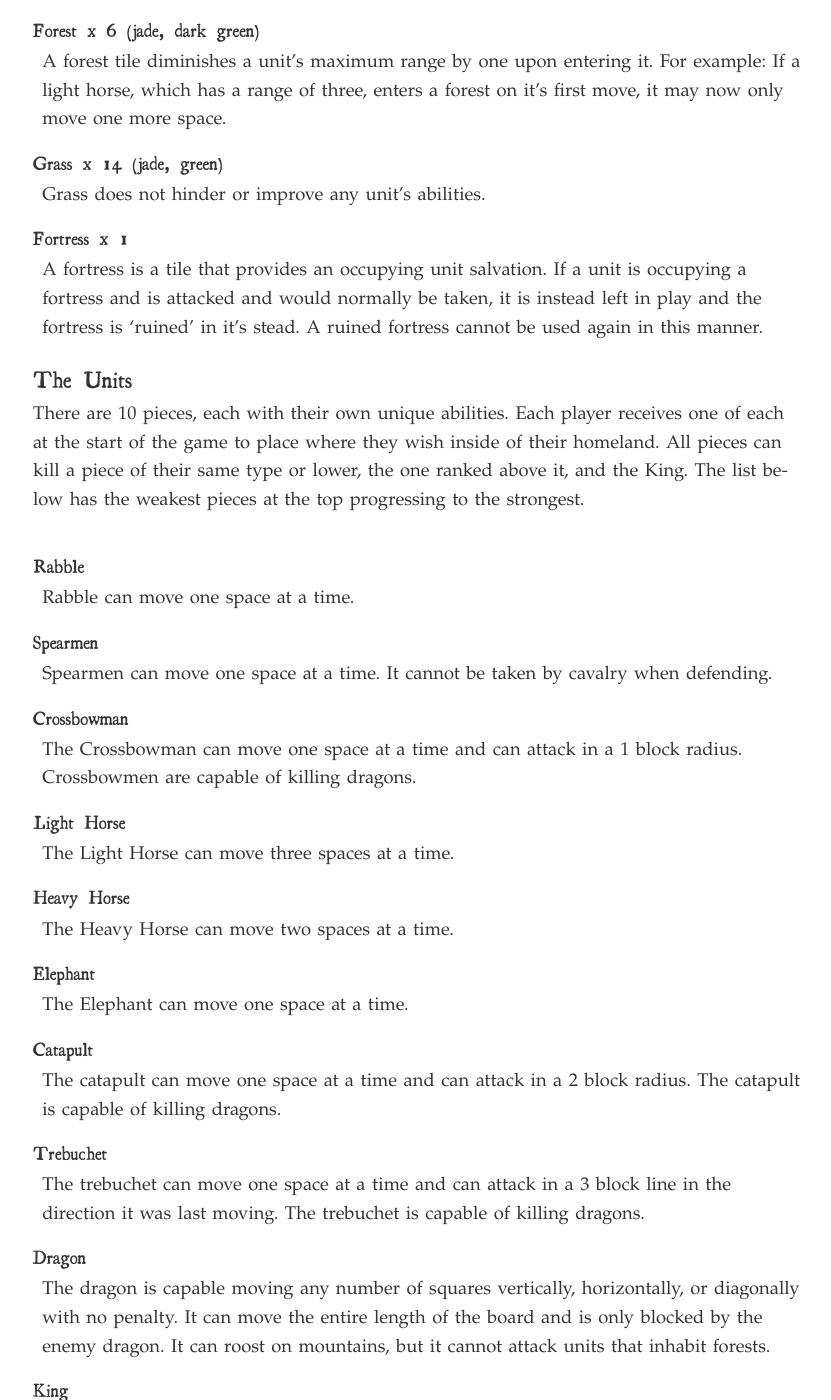
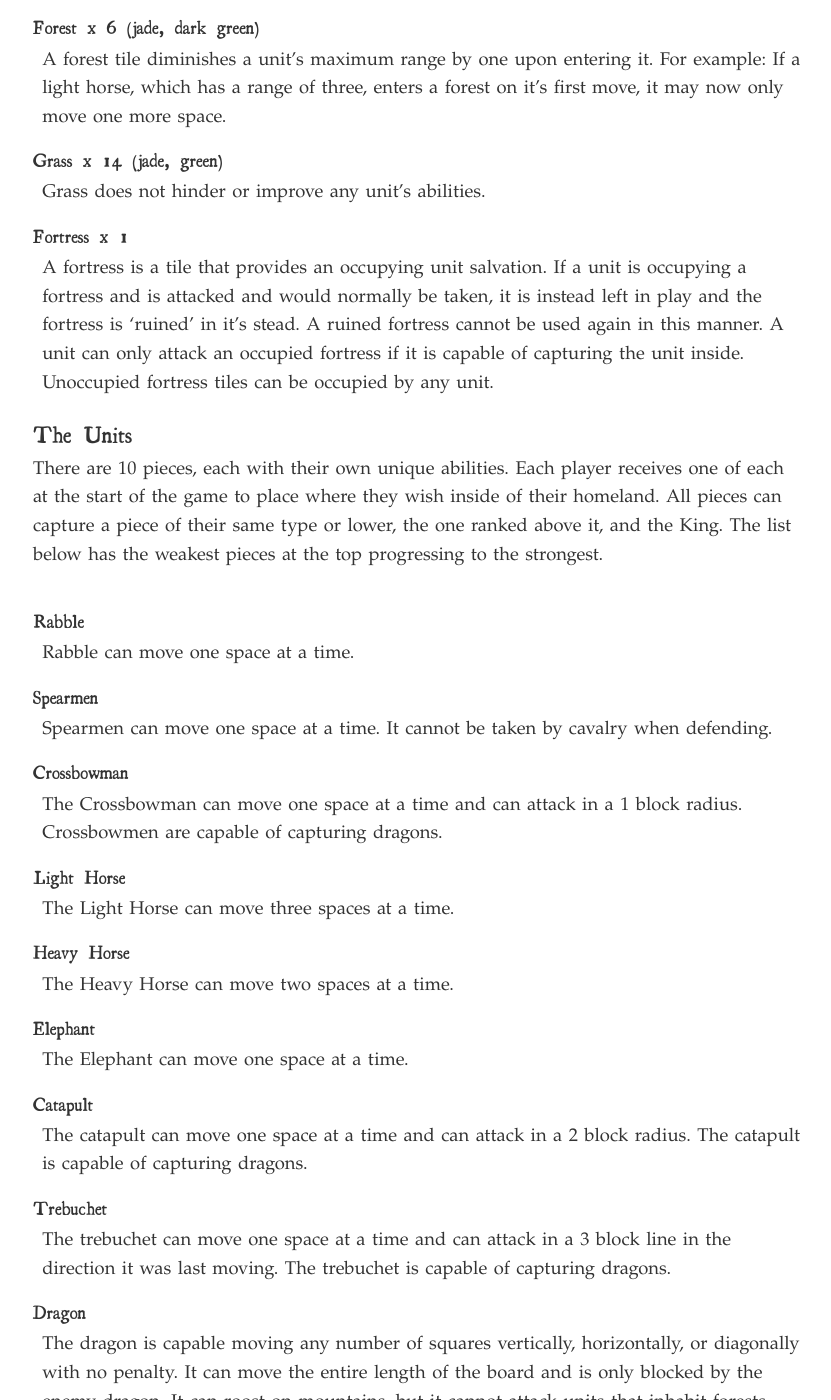
Before and after one commit to dylan/gameofcyvasse, a Jekyll site: the page built from index.html, in a window 1280 px wide and 1400 px high, scrolled down 1665 px. Shown: the whole window, without its empty margins (223-1054 px from the left). Built offline with Jekyll 4.4.1, drawn with Linux system fonts in a browser that asks for light colours; some of the changed text lies outside the part shown.

Commit message:
Fortress rule elaboration
Also changing 'kill' to 'capture' to keep it 'friendly'...

```diff
--- a/_includes/rules.md
+++ b/_includes/rules.md
@@ -1,4 +1,3 @@
-
 ##Contents
 
 1. [Background](#background)
@@ -48,12 +47,12 @@ Grass x 14 (jade, green)
   : Grass does not hinder or improve any unit's abilities.
 
 Fortress x 1
-  : A fortress is a tile that provides an occupying unit salvation. If a unit is occupying a fortress and is attacked and would normally be taken, it is instead left in play and the fortress is 'ruined' in it's stead. A ruined fortress cannot be used again in this manner.
+  : A fortress is a tile that provides an occupying unit salvation. If a unit is occupying a fortress and is attacked and would normally be taken, it is instead left in play and the fortress is 'ruined' in it's stead. A ruined fortress cannot be used again in this manner. A unit can only attack an occupied fortress if it is capable of capturing the unit inside. Unoccupied fortress tiles can be occupied by any unit.
 
 
 ## The Units
 There are 10 pieces, each with their own unique abilities. Each player receives one of each at the start of the game to place where they wish inside of their homeland.
-All pieces can kill a piece of their same type or lower, the one ranked above it, and the King. The list below has the weakest pieces at the top progressing to the strongest.
+All pieces can capture a piece of their same type or lower, the one ranked above it, and the King. The list below has the weakest pieces at the top progressing to the strongest.
 
 Rabble
   : Rabble can move one space at a time.
@@ -64,7 +63,7 @@ Spearmen
 
 Crossbowman
   : The Crossbowman can move one space at a time and can attack in a 1 block radius.
-    Crossbowmen are capable of killing dragons.
+    Crossbowmen are capable of capturing dragons.
 
 Light Horse
   : The Light Horse can move three spaces at a time.
@@ -77,18 +76,18 @@ Elephant
 
 Catapult
   : The catapult can move one space at a time and can attack in a 2 block radius.
-    The catapult is capable of killing dragons.
+    The catapult is capable of capturing dragons.
 
 Trebuchet
   : The trebuchet can move one space at a time and can attack in a 3 block line in the direction it was last moving.
-  The trebuchet is capable of killing dragons.
+  The trebuchet is capable of capturing dragons.
 
 Dragon
   : The dragon is capable moving any number of squares vertically, horizontally, or diagonally with no penalty. It can move the entire length of the board and is only blocked by the enemy dragon.
   It can roost on mountains, but it cannot attack units that inhabit forests.
 
 King
-  : The king can kill or be killed by any other unit. It may move one space.
+  : The king can capture or be captured by any other unit. It may move one space.
 
 ## Rules of Battle
 
```
Also changed, not shown: other parts of _includes/rules.md (+1 -1 lines).
